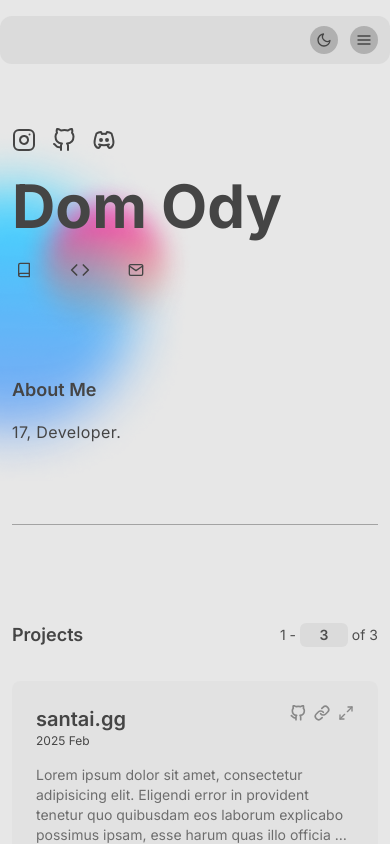
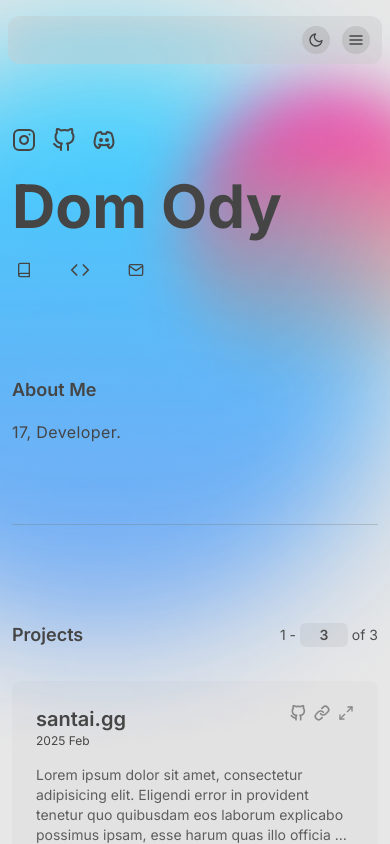
Before and after one commit to domody/v1, a Next.js app: page / in a window 390 px wide. Built offline with nearby package versions, Linux system fonts and the light colour scheme.

Commit message:
Mobile view UI changes

```diff
--- a/package.json
+++ b/package.json
@@ -1,7 +1,6 @@
 {
   "name": "domody",
   "version": "0.1.0",
-  "type": "module",
   "private": true,
   "scripts": {
     "dev": "next dev --turbopack",
--- a/src/app/(pages)/layout.js
+++ b/src/app/(pages)/layout.js
@@ -1,21 +1,15 @@
-'use client';
 import '@/app/styles/globals.css';
 import React from 'react';
 import { Inter } from 'next/font/google';
-import Navbar from '../components/navigation/Navbar';
-import Footer from '../components/navigation/Footer';
-import { useRedirect } from '../hooks/useRedirect';
-// import useRadialBlur from './radialBlur';
 
 const inter = Inter({ subsets: ['latin'] });
 
-// export const metadata = {
-//   title: 'Dom Ody',
-//   description: 'Portfolio',
-// };
+export const metadata = {
+  title: 'Dom Ody',
+  description: 'Portfolio',
+};
 
 export default function RootLayout({ children }) {
-  const { redirected, runRedirect } = useRedirect();
   return (
     <html lang="en" className="bg-nero-100 dark:bg-nero-950">
       <body
--- a/src/app/(pages)/page.js
+++ b/src/app/(pages)/page.js
@@ -29,22 +29,22 @@ export default function Home() {
 
   const [bgImage, setBgImage] = useState(null);
 
-  const [theme, setTheme] = useState(
-    typeof window !== 'undefined' ? localStorage.theme : 'light',
-  );
+  // const [theme, setTheme] = useState(
+  //   typeof window !== 'undefined' ? localStorage.theme : 'light',
+  // );
 
-  useEffect(() => {
-    const updateTheme = () => {
-      setTheme(localStorage.theme || 'light');
-    };
+  // useEffect(() => {
+  //   const updateTheme = () => {
+  //     setTheme(localStorage.theme || 'light');
+  //   };
 
-    updateTheme();
-    window.addEventListener('storage', updateTheme);
+  //   updateTheme();
+  //   window.addEventListener('storage', updateTheme);
 
-    return () => {
-      window.removeEventListener('storage', updateTheme);
-    };
-  }, []);
+  //   return () => {
+  //     window.removeEventListener('storage', updateTheme);
+  //   };
+  // }, []);
 
   if (projectsCount > data.projects.length) {
     projectsCount = data.projects.length;
@@ -123,14 +123,14 @@ export default function Home() {
         </div>
         {bgImage && (
           <Image
-            className="transfrom absolute left-0 -z-10 -translate-x-1/2 md:-top-72 lg:h-[50rem]"
+            className="transfrom absolute left-1/4 sm:left-0 -z-10 -translate-x-1/2 -top-56 lg:-top-72 !max-w-[55rem] !h-auto md:!max-w-full"
             src={bgImage}
             alt=""
             layout="intrinsic"
           />
         )}
       </div>
-      <div className="mt-24 flex w-full flex-col items-start justify-start border-b border-neutral-400 pb-16 dark:border-neutral-950">
+      <div className="mt-24 flex w-full flex-col items-start justify-start border-b border-neutral-500/30 pb-16 dark:border-neutral-900/30">
         <div className="">
           <p className="text-lg font-semibold">About Me</p>
         </div>
--- a/src/app/(pages)/projects/[slug]/page.js
+++ b/src/app/(pages)/projects/[slug]/page.js
@@ -85,6 +85,7 @@ export default function Page() {
           </div>
           <div className="mt-4 flex flex-col w-full gap-y-4">
             <p>This is an example code block with a <span className='underline cursor-pointer'  onClick={() => handleRedirect(project.link, String(project.link) === '/')}>link</span>.</p>
+            <p>I still need to update the code block highlighting for light mode, it doesnt match and fails contrast test to an unbeliavable extent.</p>
             <CodeBlock title={'app.js'} code={code}/>
           </div>
         </div>
--- a/src/app/components/information/ProjectCard.js
+++ b/src/app/components/information/ProjectCard.js
@@ -53,7 +53,7 @@ const ProjectCard = ({
             </div>
           </div>
 
-          <p className="font-base mt-4 line-clamp-4 text-sm text-nero-500 dark:text-nero-400">
+          <p className="font-base mt-4 line-clamp-4 text-sm text-nero-600 dark:text-nero-400">
             {text}
           </p>
 
--- a/src/app/components/navigation/Footer.js
+++ b/src/app/components/navigation/Footer.js
@@ -30,9 +30,9 @@ const Footer = () => {
 
   return (
     <>
-      <div className="container mt-24 flex items-center justify-center space-x-2 border-t border-neutral-400 py-8 text-sm font-semibold text-nero-600 dark:border-neutral-950">
+      <div className="container mt-24 flex flex-col sm:flex-row items-center justify-center gap-x-2 border-t border-neutral-400 py-8 text-sm font-semibold text-nero-600 dark:border-neutral-950 gap-y-2 sm:gap-y-0">
         <p>Dom Ody &#169; {new Date().getFullYear()}</p>
-        <p>&#x2022;</p>
+        <p className='hidden sm:block'>&#x2022;</p>
         <div className="flex cursor-pointer">
           <p>Have a great</p>
           <p className="group relative ml-1 inline-block cursor-pointer">
@@ -40,8 +40,8 @@ const Footer = () => {
             <span className="duration-250 absolute inset-x-0 bottom-0 h-0.5 origin-right scale-x-0 transform bg-teal-400 transition-transform ease-out group-hover:scale-x-100"></span>
           </p>
         </div>
-        <p>&#x2022;</p>
-        <p onClick={() => runRedirect('/contact', true)}>Contact</p>
+        <p className='hidden sm:block'>&#x2022;</p>
+        <p className='cursor-pointer hover:text-nero-800 dark:hover:text-nero-300 transition-all' onClick={() => runRedirect('/contact', true)}>Contact</p>
       </div>
     </>
   );
--- a/src/app/components/navigation/Navbar.js
+++ b/src/app/components/navigation/Navbar.js
@@ -13,6 +13,12 @@ const Navbar = ({ redirected, runRedirect }) => {
   const [theme, setTheme] = useState(
     typeof window !== 'undefined' ? localStorage.theme : 'light',
   );
+
+  const [opened, setOpened] = useState(false)
+
+  const toggleOpen = () => {
+    setOpened(!opened)
+  }
 
   useEffect(() => {
     if (theme === 'dark') {
@@ -41,10 +47,12 @@ const Navbar = ({ redirected, runRedirect }) => {
     return null;
   }
 
+
+
   return (
     <>
-      <div className="fixed left-0 top-0 z-50 w-screen py-4">
-        <div className="backdrop-blur container mx-auto flex h-12 items-center justify-between rounded-xl bg-[#d0d0d0]/50 dark:bg-[#0f0f0f]/50">
+      <div className="fixed left-0 top-0 z-50 w-screen py-4 px-2 sm:px-0">
+        <div className="backdrop-blur-lg container mx-auto flex h-12 items-center justify-between rounded-xl bg-[#d0d0d0]/50 dark:bg-[#0f0f0f]/50">
           <div className="flex h-full items-center text-nero-800 dark:text-white">
             {/* <Disc /> */}
           </div>
@@ -65,7 +73,7 @@ const Navbar = ({ redirected, runRedirect }) => {
             </div>
             <div className="flex h-full items-center justify-start space-x-3">
               <div
-                className="flex aspect-square cursor-pointer items-center justify-center rounded-full bg-nero-300 p-1.5 dark:bg-nero-800"
+                className="flex aspect-square cursor-pointer items-center justify-center rounded-full bg-nero-300/50 p-1.5 dark:bg-nero-800/50"
                 onClick={toggleTheme}
               >
                 {theme === 'light' ? (
@@ -74,11 +82,29 @@ const Navbar = ({ redirected, runRedirect }) => {
                   <Moon className="h-4 w-4" />
                 )}
               </div>
-              <div className="flex aspect-square cursor-pointer items-center justify-center rounded-full bg-nero-300 p-1.5 sm:hidden dark:bg-nero-800">
+              <div className="flex aspect-square cursor-pointer items-center justify-center rounded-full bg-nero-300/50 p-1.5 sm:hidden dark:bg-nero-800/50" onClick={toggleOpen}>
                 <Menu className="h-4 w-4" />
               </div>
             </div>
           </div>
+        </div>
+        <div className={`backdrop-blur-lg ml-auto absolute right-2 top-[4.25rem] flex flex-col items-start w-32 overflow-hidden justify-between rounded-xl bg-[#d0d0d0]/50 dark:bg-[#0f0f0f]/50 sm:hidden transition-all origin-top-right ${opened ? "opacity-100 scale-100" : "!py-0 opacity-0 scale-50"}`}>
+          {projectData.links.nav.length > 0 &&
+            projectData.links.nav.map((link) => {
+              return (
+                <div
+                  key={link.id}
+                  className='rounded-md focus:bg-[#d0d0d0]/50 focus:dark:bg-[#0f0f0f]/50 w-full py-2 px-4'
+                >
+                  <p
+                  onClick={() => handleLinkClick(link.link)}
+                  className="cursor-pointer"
+                  >
+                    {link.title}
+                  </p>
+                </div>
+              );
+            })}
         </div>
       </div>
     </>
--- a/src/app/project-data.json
+++ b/src/app/project-data.json
@@ -43,7 +43,7 @@
       "title": "Matom",
       "date": "Current",
       "content": "Lorem ipsum dolor sit amet, consectetur adipisicing elit. Eligendi error in provident tenetur quo quibusdam eos laborum explicabo possimus ipsam, esse harum quas illo officia a sunt deserunt voluptate voluptatibus? Lorem ipsum dolor sit amet, consectetur adipisicing elit.",
-      "tags": ["In Progress", "Next.js", "Firebase", "Collaborative"],
+      "tags": ["In Progress", "Next.js", "Typescript", "Firebase", "Collaborative"],
       "link": null,
       "repo": "/domody/matom"
     },
```
Also changed, not shown: src/app/components/information/CodeBlock.js (+29 -2 lines).
